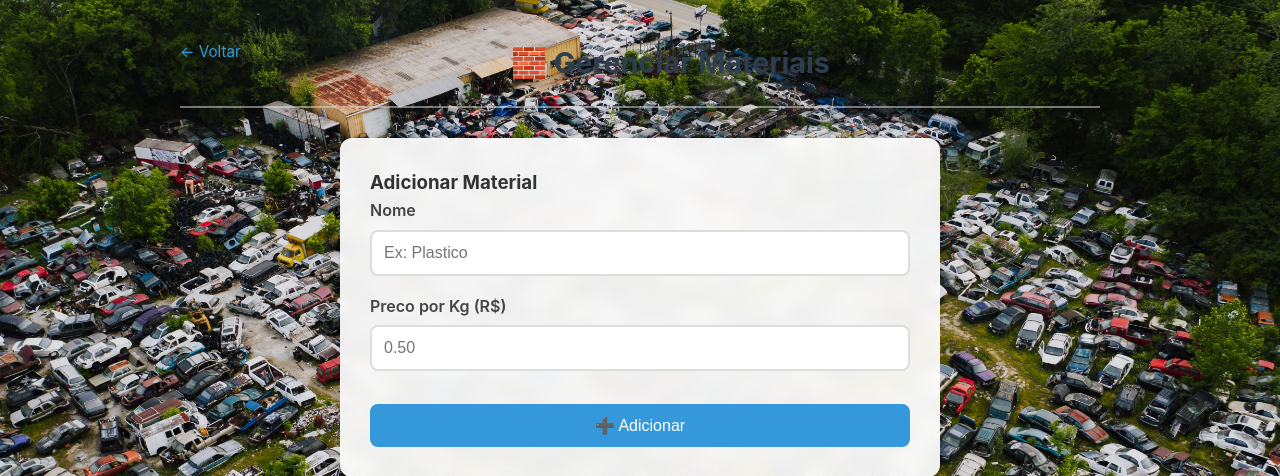
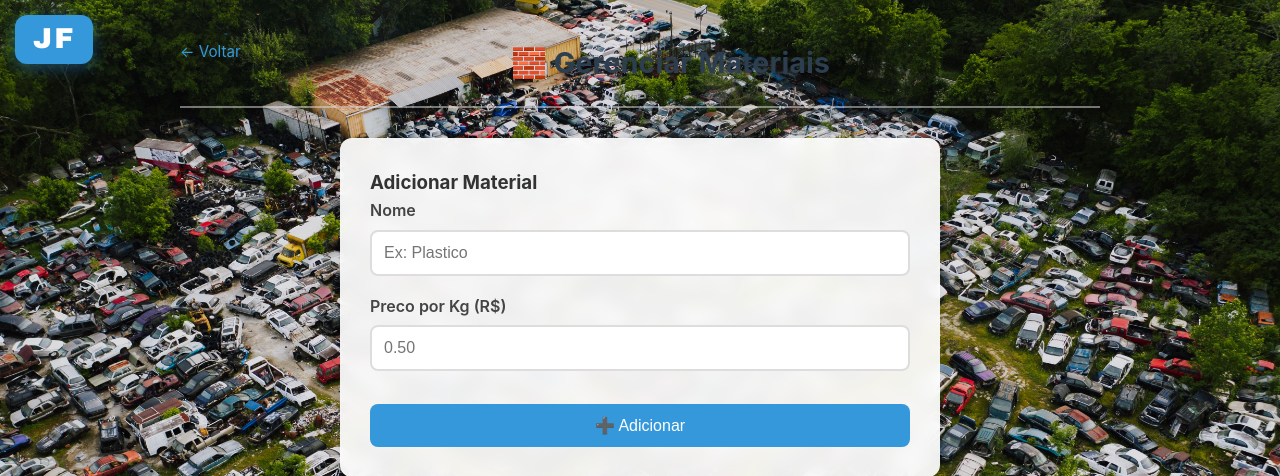
Before and after one commit to lrdj123/sistema-coleta, a Flask app: page /admin/materiais in a window 1280 px wide. Shown: the top 476 px of the page. Run offline with Flask 2, Linux system fonts and the light colour scheme; data that the repository does not hold is empty.

Commit message:
add logo templates/admin/materiais.html

```diff
--- a/templates/admin/materiais.html
+++ b/templates/admin/materiais.html
@@ -7,7 +7,7 @@
     <meta name="apple-mobile-web-app-title" content="JF Admin">
     <meta name="theme-color" content="#8e44ad">
     <link rel="stylesheet" href="/static/css/style.css"></head>
-<body><div class="container">
+<body><a href="/" class="logo-jf">JF</a><div class="container">
 <header><a href="/admin" class="btn-voltar">← Voltar</a><h1>🧱 Gerenciar Materiais</h1></header>
 {% with messages = get_flashed_messages(with_categories=true) %}{% if messages %}{% for category, message in messages %}<div class="alert alert-{{ category }}">{{ message }}</div>{% endfor %}{% endif %}{% endwith %}
 <form method="POST" class="form" style="margin-bottom:20px;">
```
